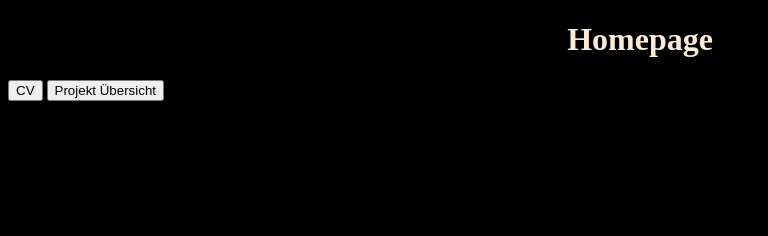
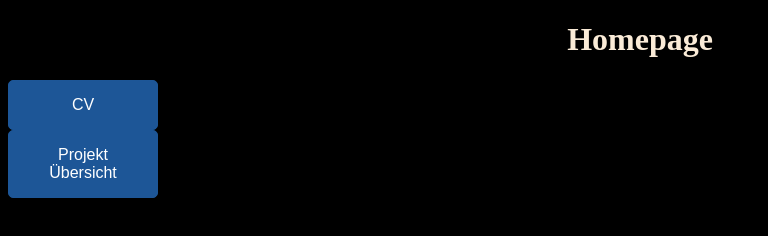
Before and after one commit to LarsLarsonIO/homepage, a plain HTML site: page index.html in a window 1280 px wide. Shown: the whole page, without its empty margins (0-768 px from the left). Drawn offline with Linux system fonts and the light colour scheme.

Commit message:
up button

```diff
--- a/index.html
+++ b/index.html
@@ -11,7 +11,7 @@
   .background-settings-body-index{
     background-color: black;
   }
-  .btn-group .button {
+  .button {
   background-color: #1d5697; /* Green */
   border: 1px solid #1d5697;
   border-radius: 5px;
```
